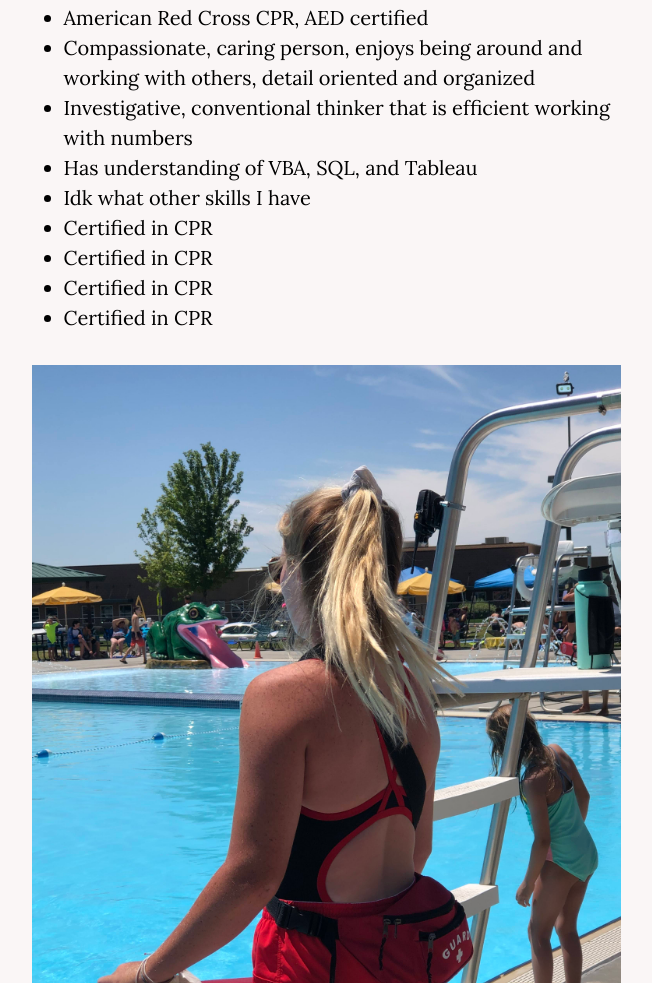
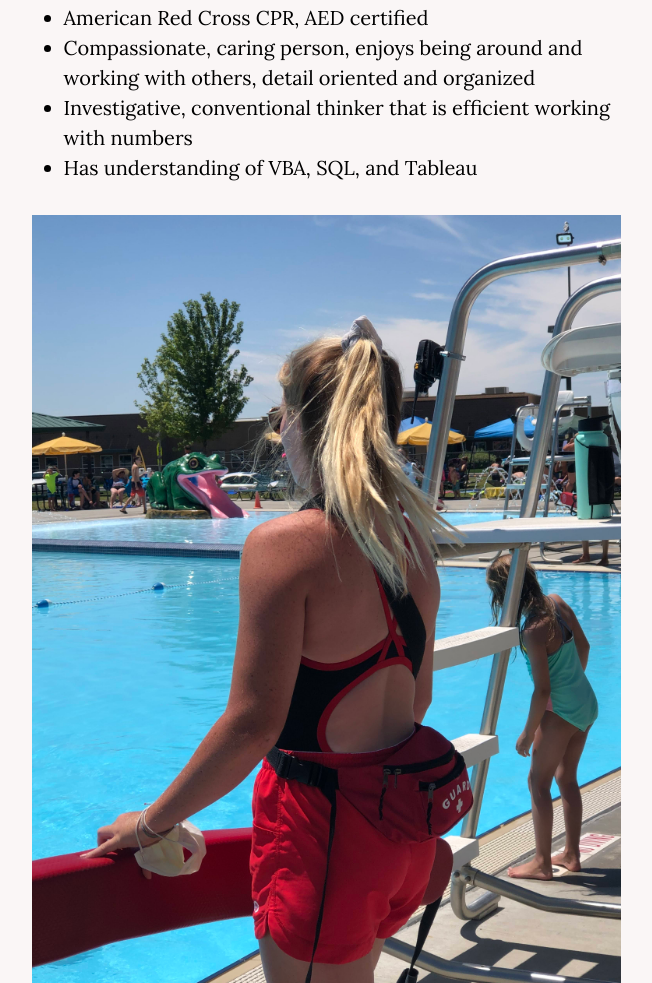
Before and after one commit to coolwhipki/kirajcoleman, a plain HTML site: page post.html in a window 1280 px wide. Shown: the part 1377-2360 px from the top of the page, without its empty margins (314-966 px from the left). Drawn offline with nearby package versions, Linux system fonts and the light colour scheme; files whose address does not match are found by name.

Commit message:
Add files via upload

```diff
--- a/post.html
+++ b/post.html
@@ -121,11 +121,6 @@
                             and organized</li>
                         <li>Investigative, conventional thinker that is efficient working with numbers</li>
                         <li>Has understanding of VBA, SQL, and Tableau</li>
-                        <li>Idk what other skills I have</li>
-                        <li>Certified in CPR</li>
-                        <li>Certified in CPR</li>
-                        <li>Certified in CPR</li>
-                        <li>Certified in CPR</li>
 
                     </ul>
                     </p>
```
